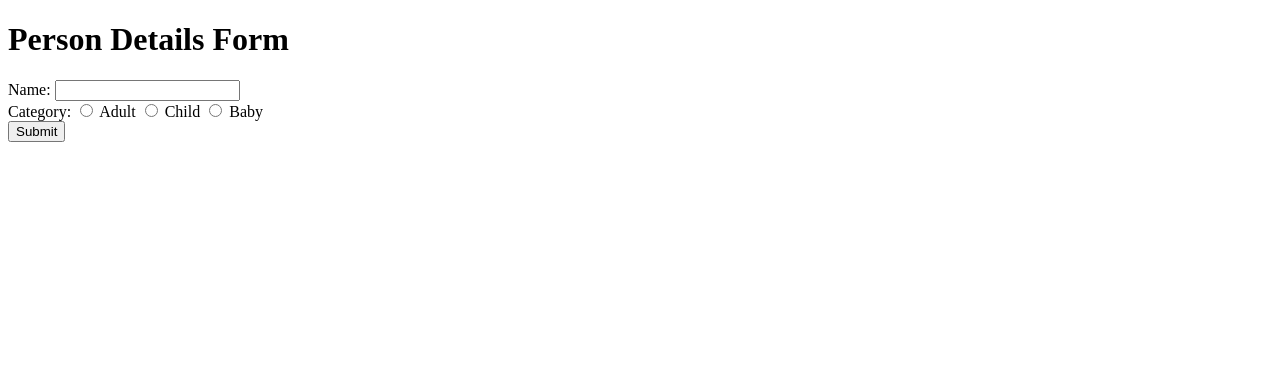
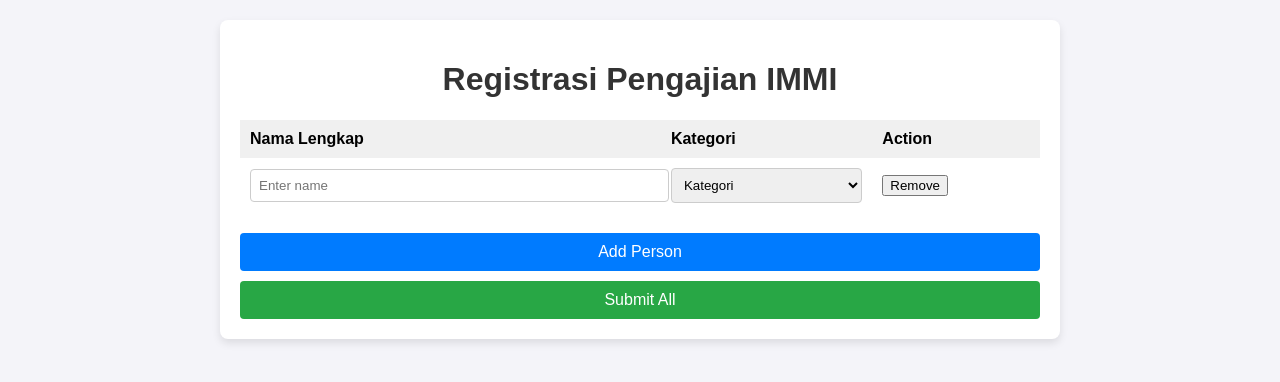
Before and after one commit to primasanjaya/immi, a plain HTML site: page index.html in a window 1280 px wide. Drawn offline with Linux system fonts and the light colour scheme.

Commit message:
test bagus

```diff
--- a/index.html
+++ b/index.html
@@ -3,52 +3,163 @@
 <head>
     <meta charset="UTF-8">
     <meta name="viewport" content="width=device-width, initial-scale=1.0">
-    <title>Save to Google Sheet</title>
+    <title>Dynamic Form</title>
+    <style>
+        body {
+            font-family: Arial, sans-serif;
+            margin: 0;
+            padding: 0;
+            background-color: #f4f4f9;
+        }
+        .container {
+            max-width: 800px;
+            margin: 20px auto;
+            padding: 20px;
+            background: #fff;
+            box-shadow: 0 4px 8px rgba(0, 0, 0, 0.1);
+            border-radius: 8px;
+        }
+        h1 {
+            text-align: center;
+            color: #333;
+        }
+        table {
+            width: 100%;
+            border-collapse: collapse;
+            margin-bottom: 20px;
+        }
+        th, td {
+            padding: 10px;
+            text-align: left;
+        }
+        th {
+            background-color: #f0f0f0;
+        }
+        td select, td input {
+            width: 100%;
+            padding: 8px;
+            border: 1px solid #ccc;
+            border-radius: 4px;
+        }
+        .btn {
+            display: block;
+            width: 100%;
+            margin-top: 10px;
+            padding: 10px;
+            border: none;
+            border-radius: 4px;
+            background: #007BFF;
+            color: white;
+            font-size: 16px;
+            cursor: pointer;
+        }
+        .btn:hover {
+            background: #0056b3;
+        }
+    </style>
 </head>
 <body>
-    <h1>Person Details Form</h1>
-    <form id="personForm">
-        <div>
-            <label for="name">Name:</label>
-            <input type="text" id="name" name="name" required>
-        </div>
-        <div>
-            <label>Category:</label>
-            <input type="radio" id="adult" name="category" value="Adult" required>
-            <label for="adult">Adult</label>
-            <input type="radio" id="child" name="category" value="Child">
-            <label for="child">Child</label>
-            <input type="radio" id="baby" name="category" value="Baby">
-            <label for="baby">Baby</label>
-        </div>
-        <button type="button" onclick="submitForm()">Submit</button>
-    </form>
+    <div class="container">
+        <h1>Registrasi Pengajian IMMI</h1>
+        <form id="personForm">
+            <table id="personTable">
+                <thead>
+                    <tr>
+                        <th>Nama Lengkap</th>
+                        <th>Kategori</th>
+                        <th>Action</th>
+                    </tr>
+                </thead>
+                <tbody>
+                    <tr>
+                        <td><input type="text" name="name" placeholder="Enter name" required></td>
+                        <td>
+                            <select name="category" required>
+                                <option value="" disabled selected>Kategori</option>
+                                <option value="Adult">Dewasa</option>
+                                <option value="Child">Anak</option>
+                                <option value="Baby">Bayi</option>
+                            </select>
+                        </td>
+                        <td>
+                            <button type="button" class="removeRowBtn" onclick="removeRow(this)">Remove</button>
+                        </td>
+                    </tr>
+                </tbody>
+            </table>
+            <button type="button" class="btn" onclick="addRow()">Add Person</button>
+            <button type="button" class="btn" style="background: #28a745;" onclick="submitForm()">Submit All</button>
+        </form>
+    </div>
+
     <script>
+        function addRow() {
+            const tableBody = document.querySelector('#personTable tbody');
+            const newRow = document.createElement('tr');
+
+            newRow.innerHTML = `
+                <td><input type="text" name="name" placeholder="Enter name" required></td>
+                <td>
+                    <select name="category" required>
+                        <option value="" disabled selected>Select category</option>
+                        <option value="Adult">Adult</option>
+                        <option value="Child">Child</option>
+                        <option value="Baby">Baby</option>
+                    </select>
+                </td>
+                <td><button type="button" class="removeRowBtn" onclick="removeRow(this)">Remove</button></td>
+            `;
+            tableBody.appendChild(newRow);
+        }
+
+        function removeRow(button) {
+            const row = button.parentElement.parentElement;
+            row.remove();
+        }
+
         async function submitForm() {
-            const name = document.getElementById('name').value;
-            const category = document.querySelector('input[name="category"]:checked');
+            const rows = document.querySelectorAll('#personTable tbody tr');
+            const entries = [];
 
-            if (!name || !category) {
-                alert('Please fill out all fields.');
+            rows.forEach(row => {
+                const name = row.querySelector('input[name="name"]').value;
+                const category = row.querySelector('select[name="category"]').value;
+
+                if (name && category) {
+                    entries.push({ name, category });
+                }
+            });
+
+            if (entries.length === 0) {
+                alert('Please fill in at least one person!');
                 return;
             }
 
             const response = await fetch('https://script.google.com/macros/s/AKfycbwDLiQ1_7KsQ3qj57DVZkXQHDW0mvJMiolbFFzFr0yBt8E_Q5mydoGnLzyc_OEHROGcJQ/exec', {
                 method: 'POST',
-                headers: {
-                    'Content-Type': 'application/json',
-                },
-                body: JSON.stringify({
-                    name: name,
-                    category: category.value
-                }),
+                headers: { 'Content-Type': 'application/json' },
+                body: JSON.stringify(entries),
             });
 
             if (response.ok) {
-                alert('Form submitted successfully!');
+                alert('All data submitted successfully!');
                 document.getElementById('personForm').reset();
+                document.querySelector('#personTable tbody').innerHTML = `
+                    <tr>
+                        <td><input type="text" name="name" placeholder="Enter name" required></td>
+                        <td>
+                            <select name="category" required>
+                                <option value="" disabled selected>Select category</option>
+                                <option value="Adult">Adult</option>
+                                <option value="Child">Child</option>
+                                <option value="Baby">Baby</option>
+                            </select>
+                        </td>
+                        <td><button type="button" class="removeRowBtn" onclick="removeRow(this)">Remove</button></td>
+                    </tr>
+                `;
             } else {
-                alert('Error submitting the form.');
+                alert('Error submitting data. Please try again.');
             }
         }
     </script>
```
